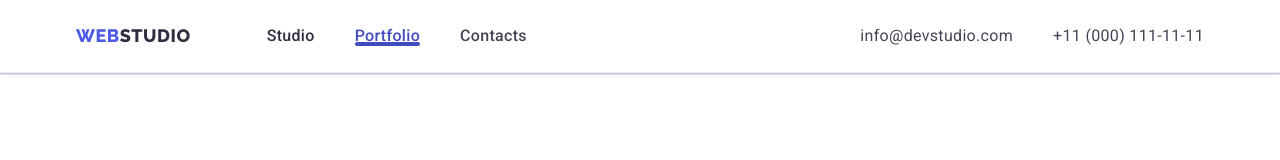
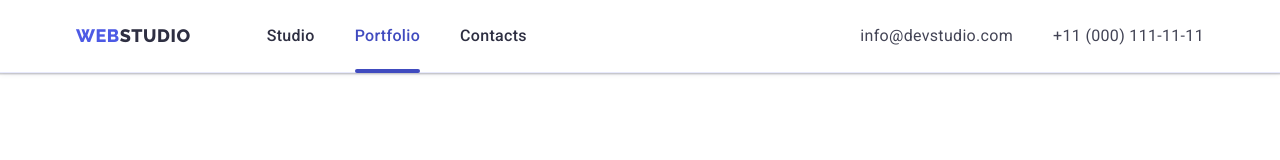
Before and after one commit to EdRudick/goit-markup-hw-05a, a plain HTML site: page portfolio.html in a window 1280 px wide. Shown: the top 160 px of the page. Drawn offline with nearby package versions, Linux system fonts and the light colour scheme.

Commit message:
2405 1735

```diff
--- a/css/styles.css
+++ b/css/styles.css
@@ -102,15 +102,11 @@ body {
     align-items: center;
     flex-direction: row;
     gap: 40px;
-
-}
-
-.menu-item:hover,
-.menu-item:focus {
-    color: var(--accent-color);
 }
 
 .menu-item {
+    display: block;
+    padding: 24px 0;
     text-decoration: none;
     font-weight: 500;
     font-size: 16px;
@@ -120,10 +116,9 @@ body {
     transition: color var(--transition-duration-and-func);
 }
 
-.menu-item-container {
-    display: block;
-    padding: 24px 0;
-    color: var(--primary-text-color);
+.menu-item:hover,
+.menu-item:focus {
+    color: var(--accent-color);
 }
 
 .current {
--- a/portfolio.html
+++ b/portfolio.html
@@ -27,7 +27,7 @@
                     </li>
                     <li class="menu-item-container"><a class="menu-item link current"
                             href="./portfolio.html">Portfolio</a></li>
-                    <li class="menu-item"><a class="menu-item link menu-item-container" href="">Contacts</a>
+                    <li class="menu-item-container"><a class="menu-item link" href="">Contacts</a>
                     </li>
                 </ul>
             </nav>
```
